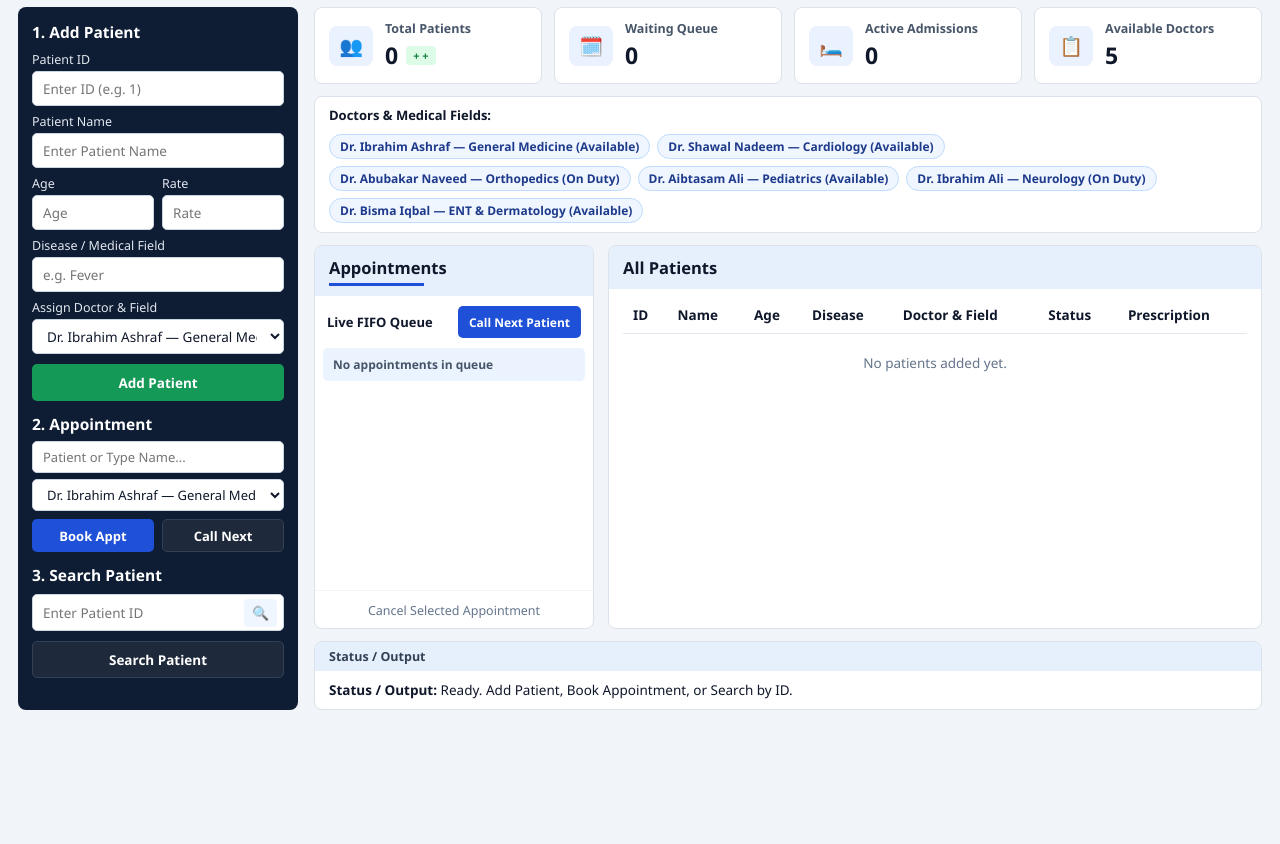
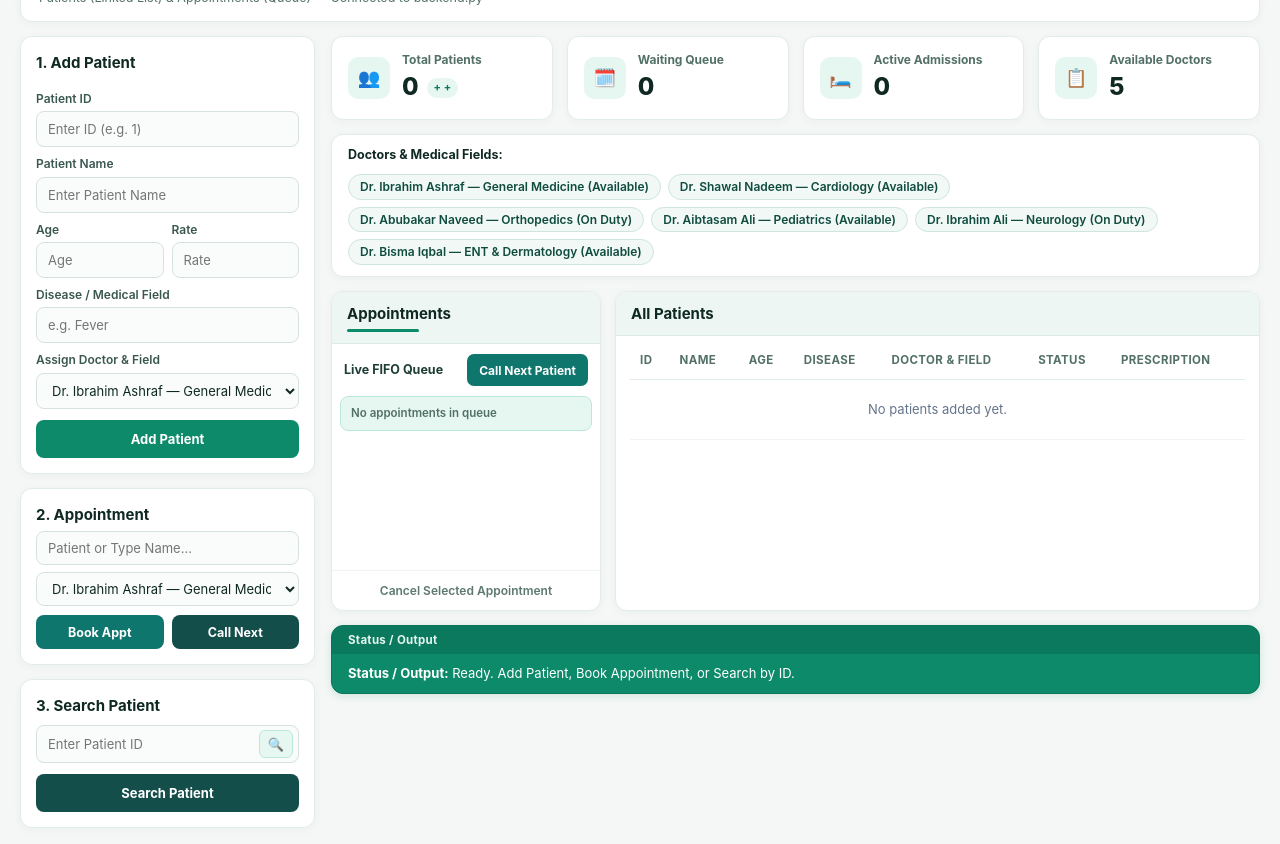
Before and after one commit to ibrahimjatt1313-prog/Hospital-Management-System, a plain HTML site: page index.html in a window 1280 px wide. Shown: the part 76-920 px from the top of the page. Before the commit the page ends 800 px from the top, so only its background shows below. Drawn offline with Linux system fonts and the light colour scheme.

Commit message:
Upgrade UI styling to clean medical theme

```diff
--- a/style.css
+++ b/style.css
@@ -2,242 +2,327 @@
   box-sizing: border-box;
   margin: 0;
   padding: 0;
-  font-family: "Segoe UI", Tahoma, Geneva, Verdana, sans-serif;
+  font-family: "Inter", "Segoe UI", Tahoma, Geneva, Verdana, sans-serif;
 }
+
 body {
-  background-color: #f1f5f9;
-  color: #0f172a;
+  background-color: #f4f7f6;
+  color: #0f2922;
   font-size: 14px;
+  line-height: 1.45;
 }
+
 .app-wrapper {
-  max-width: 1520px;
+  max-width: 1540px;
   min-height: 100vh;
   margin: 0 auto;
-  padding: 14px 18px;
+  padding: 16px 20px;
   display: flex;
   flex-direction: column;
-  gap: 12px;
+  gap: 14px;
 }
+
+/* Top Header Card */
 .top-bar {
+  background: #ffffff;
+  border: 1px solid #e2ece9;
+  border-radius: 12px;
+  padding: 14px 18px;
   display: flex;
   justify-content: space-between;
   align-items: center;
   gap: 16px;
+  box-shadow: 0 2px 8px rgba(15, 41, 34, 0.04);
 }
+
 .top-bar h1 {
-  font-size: 27px;
+  font-size: 22px;
   font-weight: 800;
-  color: #0b1324;
+  color: #0f2922;
+  letter-spacing: -0.2px;
 }
+
 .subtext {
-  font-size: 13px;
-  color: #475569;
+  font-size: 12.5px;
+  color: #527067;
   margin-top: 2px;
 }
+
 .header-meta {
   display: flex;
   align-items: center;
   gap: 12px;
 }
+
 .badge-online {
-  background: #dcfce7;
-  color: #15803d;
-  font-size: 12.5px;
+  background: #e6f7f1;
+  color: #0d7a5f;
+  border: 1px solid #b7e8d8;
+  font-size: 12px;
   font-weight: 700;
   padding: 5px 12px;
   border-radius: 999px;
+  white-space: nowrap;
 }
+
 .clock-text {
-  font-size: 12.5px;
-  color: #334155;
+  font-size: 12px;
+  color: #4b655e;
   text-align: right;
-  line-height: 1.3;
+  line-height: 1.35;
 }
+
+/* Main Workspace */
 .workspace-grid {
   display: grid;
-  grid-template-columns: 280px 1fr;
+  grid-template-columns: 295px 1fr;
   gap: 16px;
-  flex: 1;
+  align-items: start;
 }
+
 .left-sidebar {
-  background: #0e1c34;
-  color: #ffffff;
-  border-radius: 8px;
-  padding: 14px;
   display: flex;
   flex-direction: column;
-  gap: 12px;
+  gap: 14px;
 }
+
+.panel-box {
+  background: #ffffff;
+  color: #0f2922;
+  border: 1px solid #e2ece9;
+  border-radius: 12px;
+  padding: 15px;
+  box-shadow: 0 2px 8px rgba(15, 41, 34, 0.04);
+  display: flex;
+  flex-direction: column;
+}
+
 .panel-box h2 {
-  font-size: 15.5px;
+  font-size: 15px;
   font-weight: 700;
   margin-bottom: 8px;
-  color: #ffffff;
+  color: #0f2922;
 }
+
 .panel-box label {
   display: block;
-  font-size: 12.5px;
-  color: #e2e8f0;
-  margin-top: 7px;
-  margin-bottom: 3px;
+  font-size: 12px;
+  font-weight: 600;
+  color: #3a574f;
+  margin-top: 8px;
+  margin-bottom: 4px;
 }
+
 .panel-box input,
 .panel-box select {
   width: 100%;
-  height: 35px;
-  border: 1px solid #cbd5e1;
-  border-radius: 5px;
-  padding: 0 10px;
-  font-size: 13.5px;
-  color: #0f172a;
+  height: 36px;
+  border: 1px solid #d5e2de;
+  border-radius: 8px;
+  padding: 0 11px;
+  font-size: 13px;
+  color: #0f2922;
+  background: #fafcfb;
+  outline: none;
+  transition: border-color 0.15s ease, box-shadow 0.15s ease, background 0.15s ease;
+}
+
+.panel-box input:focus,
+.panel-box select:focus {
   background: #ffffff;
-  outline: none;
+  border-color: #0d8a6a;
+  box-shadow: 0 0 0 3px rgba(13, 138, 106, 0.12);
 }
+
 .appt-compact h2 {
   margin-bottom: 6px;
 }
+
 .appt-compact input,
 .appt-compact select {
-  height: 32px;
+  height: 34px;
   font-size: 13px;
 }
+
 .mt-6 {
-  margin-top: 6px;
+  margin-top: 7px;
 }
+
 .btn-row-compact {
-  margin-top: 8px;
+  margin-top: 9px;
 }
+
 .btn-row-compact .action-btn {
-  height: 33px;
+  height: 34px;
   margin-top: 0;
-  font-size: 13px;
+  font-size: 12.5px;
 }
+
 .row-2 {
   display: grid;
   grid-template-columns: 1fr 1fr;
   gap: 8px;
 }
+
 .action-btn {
   width: 100%;
-  height: 37px;
+  height: 38px;
   border: none;
-  border-radius: 5px;
+  border-radius: 8px;
   color: #ffffff;
-  font-size: 13.5px;
+  font-size: 13px;
   font-weight: 700;
   cursor: pointer;
-  margin-top: 10px;
+  margin-top: 11px;
+  transition: transform 0.12s ease, filter 0.15s ease;
 }
+
 .action-btn:hover {
-  filter: brightness(1.08);
+  filter: brightness(1.05);
 }
+
+.action-btn:active {
+  transform: scale(0.99);
+}
+
 .btn-success {
-  background: #159957;
+  background: #0d8a6a;
 }
+
 .btn-primary {
-  background: #1e50d8;
+  background: #0f766e;
 }
+
 .btn-dark {
-  background: #1e293b;
-  border: 1px solid #334155;
+  background: #134e4a;
 }
+
 .btn-compact {
   width: auto;
   height: 32px;
-  padding: 0 11px;
+  padding: 0 12px;
   margin-top: 0;
   font-size: 12px;
+  border-radius: 7px;
 }
+
 .search-row {
   display: flex;
   align-items: center;
+  background: #fafcfb;
+  border-radius: 8px;
+  border: 1px solid #d5e2de;
+  padding-right: 5px;
+  overflow: hidden;
+}
+
+.search-row:focus-within {
   background: #ffffff;
-  border-radius: 5px;
-  border: 1px solid #cbd5e1;
-  padding-right: 6px;
+  border-color: #0d8a6a;
+  box-shadow: 0 0 0 3px rgba(13, 138, 106, 0.12);
 }
+
 .search-row input {
   border: none !important;
+  box-shadow: none !important;
   background: transparent;
 }
+
 .search-icon-btn {
-  background: #eff6ff;
-  border: none;
-  border-radius: 4px;
+  background: #e6f7f1;
+  color: #0d7a5f;
+  border: 1px solid #bce8d9;
+  border-radius: 6px;
   padding: 5px 8px;
   cursor: pointer;
-  font-size: 13.5px;
+  font-size: 13px;
 }
+
+/* Right Content Area */
 .right-main {
   display: flex;
   flex-direction: column;
-  gap: 12px;
+  gap: 14px;
   min-width: 0;
 }
+
 .stats-grid {
   display: grid;
   grid-template-columns: repeat(4, 1fr);
-  gap: 12px;
+  gap: 14px;
 }
+
 .stat-card {
   background: #ffffff;
-  border: 1px solid #dce2ea;
-  border-radius: 8px;
-  padding: 12px 14px;
+  border: 1px solid #e2ece9;
+  border-radius: 12px;
+  padding: 14px 16px;
   display: flex;
   align-items: center;
   gap: 12px;
+  box-shadow: 0 2px 8px rgba(15, 41, 34, 0.04);
 }
+
 .stat-icon {
-  width: 44px;
-  height: 40px;
-  border-radius: 8px;
-  background: #eaf1ff;
-  color: #1e50d8;
+  width: 42px;
+  height: 42px;
+  border-radius: 10px;
+  background: #e6f7f1;
+  color: #0d8a6a;
   display: flex;
   align-items: center;
   justify-content: center;
-  font-size: 19px;
+  font-size: 18px;
+  flex-shrink: 0;
 }
+
 .stat-label {
-  font-size: 12.5px;
+  font-size: 12px;
   font-weight: 700;
-  color: #475569;
+  color: #527067;
 }
+
 .stat-value-wrap {
   display: flex;
   align-items: center;
   gap: 8px;
   margin-top: 2px;
 }
+
 .stat-value {
-  font-size: 23px;
+  font-size: 24px;
   font-weight: 800;
-  color: #0f172a;
+  color: #0f2922;
 }
+
 .stat-tag {
-  background: #dcfce7;
-  color: #15803d;
+  background: #e6f7f1;
+  color: #0d7a5f;
   font-size: 11px;
   font-weight: 700;
   padding: 2px 7px;
-  border-radius: 4px;
+  border-radius: 999px;
 }
+
+/* Doctors Bar */
 .doctors-panel {
   background: #ffffff;
-  border: 1px solid #dce2ea;
-  border-radius: 8px;
-  padding: 9px 14px;
+  border: 1px solid #e2ece9;
+  border-radius: 12px;
+  padding: 11px 16px;
   display: flex;
   align-items: center;
   gap: 10px;
   flex-wrap: wrap;
+  box-shadow: 0 2px 8px rgba(15, 41, 34, 0.04);
 }
+
 .doctors-heading {
-  font-size: 13px;
+  font-size: 12.5px;
   font-weight: 700;
-  color: #0f172a;
+  color: #0f2922;
 }
+
 .doctors-list {
   display: flex;
   flex-wrap: wrap;
@@ -245,166 +330,215 @@ body {
 }
 
 .doc-badge {
-  background: #eff6ff;
-  color: #1e3a8a;
-  border: 1px solid #bfdbfe;
+  background: #f1f8f6;
+  color: #0f4c3d;
+  border: 1px solid #cde5de;
   border-radius: 999px;
-  padding: 3px 10px;
+  padding: 3px 11px;
   font-size: 12px;
   font-weight: 600;
 }
-/* Appointments small + All Patients extended */
+
+/* Appointments Compact + All Patients Wide */
 .content-split {
   display: grid;
-  grid-template-columns: 280px 1fr;
+  grid-template-columns: 270px 1fr;
   gap: 14px;
-  flex: 1;
-  min-height: 310px;
+  min-height: 320px;
 }
+
 .card-panel {
   background: #ffffff;
-  border: 1px solid #dce2ea;
-  border-radius: 8px;
+  border: 1px solid #e2ece9;
+  border-radius: 12px;
   display: flex;
   flex-direction: column;
   overflow: hidden;
   min-width: 0;
+  box-shadow: 0 2px 8px rgba(15, 41, 34, 0.04);
 }
+
 .card-header-blue {
-  background: #e6effc;
-  padding: 10px 14px;
+  background: #eef6f3;
+  border-bottom: 1px solid #dcebe6;
+  padding: 11px 15px;
 }
+
 .card-header-blue h2 {
-  font-size: 16.5px;
+  font-size: 15px;
   font-weight: 700;
-  color: #0f172a;
+  color: #0f2922;
 }
+
 .header-line {
-  width: 95px;
+  width: 72px;
   height: 3px;
-  background: #1e50d8;
-  margin-top: 4px;
+  background: #0d8a6a;
+  border-radius: 999px;
+  margin-top: 5px;
 }
+
 .queue-top-actions {
   display: flex;
   justify-content: space-between;
   align-items: center;
   gap: 8px;
   padding: 10px 12px;
-  font-size: 13px;
+  font-size: 12.5px;
   font-weight: 700;
+  color: #1e3d35;
 }
+
 .queue-container {
   flex: 1;
   overflow-y: auto;
   padding: 0 8px;
 }
+
 .queue-item {
   display: flex;
   justify-content: space-between;
   align-items: center;
   padding: 8px 10px;
   font-size: 13px;
-  border-radius: 5px;
+  border-radius: 8px;
   cursor: pointer;
-  margin-bottom: 4px;
+  margin-bottom: 5px;
+  border: 1px solid transparent;
 }
+
 .queue-item:first-child {
-  background: #ebf3ff;
+  background: #e6f7f1;
+  border-color: #bce8d9;
   font-weight: 700;
+  color: #0d7a5f;
 }
+
 .queue-item.active-item {
-  background: #dbeafe;
-  outline: 1.5px solid #1e50d8;
+  background: #d3f1e6;
+  border-color: #0d8a6a;
 }
+
 .queue-meta {
-  color: #475569;
-  font-size: 12px;
+  color: #527067;
+  font-size: 11.5px;
+  font-weight: 600;
 }
+
 .queue-bottom-action {
   padding: 9px 12px;
   text-align: center;
-  border-top: 1px solid #f1f5f9;
+  border-top: 1px solid #edf4f2;
 }
+
 .cancel-link {
   background: none;
   border: none;
-  color: #64748b;
-  font-size: 12.5px;
+  color: #5c7870;
+  font-size: 12px;
+  font-weight: 600;
   cursor: pointer;
 }
+
 .cancel-link:hover {
-  color: #0f172a;
+  color: #0d7a5f;
   text-decoration: underline;
 }
+
+/* Patients Table */
 .table-wrapper {
   flex: 1;
   overflow: auto;
-  padding: 8px 14px;
+  padding: 6px 14px 12px;
 }
+
 .data-table {
   width: 100%;
   border-collapse: collapse;
-  font-size: 13.5px;
+  font-size: 13px;
 }
+
 .data-table th {
   text-align: left;
-  padding: 9px 10px;
+  padding: 10px 10px;
+  font-size: 11.5px;
+  text-transform: uppercase;
+  letter-spacing: 0.4px;
   font-weight: 700;
-  color: #0f172a;
-  border-bottom: 1.5px solid #e2e8f0;
+  color: #527067;
+  border-bottom: 1.5px solid #e2ece9;
   white-space: nowrap;
 }
+
 .data-table td {
-  padding: 9px 10px;
-  color: #1e293b;
+  padding: 10px 10px;
+  color: #0f2922;
+  border-bottom: 1px solid #f0f5f3;
   white-space: nowrap;
   cursor: pointer;
 }
+
+.data-table tbody tr:hover {
+  background: #f5faf8;
+}
+
 .data-table tbody tr:nth-child(even) {
-  background: #eef4fc;
+  background: #fafcfb;
 }
+
 .data-table tbody tr.found-row {
-  background: #fef08a !important;
+  background: #fef9c3 !important;
   font-weight: 700;
 }
+
 .pill-status {
   display: inline-block;
   padding: 3px 10px;
   border-radius: 999px;
-  font-size: 12px;
+  font-size: 11.5px;
   font-weight: 700;
 }
+
 .pill-waiting {
   background: #fef3c7;
   color: #92400e;
 }
+
 .pill-completed {
-  background: #dcfce7;
-  color: #166534;
+  background: #e6f7f1;
+  color: #0d7a5f;
 }
+
 .pill-progress {
-  background: #dbeafe;
-  color: #1e40af;
+  background: #e0f2fe;
+  color: #0369a1;
 }
+
+/* Status / Output Banner */
 .output-panel {
-  background: #ffffff;
-  border: 1px solid #dce2ea;
-  border-radius: 8px;
+  background: #0d8a6a;
+  color: #ffffff;
+  border: 1px solid #0b7559;
+  border-radius: 12px;
   overflow: hidden;
+  box-shadow: 0 2px 8px rgba(13, 138, 106, 0.16);
 }
+
 .output-header {
-  background: #e6effc;
-  padding: 6px 14px;
-  font-size: 12.5px;
+  background: rgba(0, 0, 0, 0.12);
+  padding: 6px 16px;
+  font-size: 11.5px;
   font-weight: 700;
-  color: #334155;
+  letter-spacing: 0.3px;
+  color: #e6f7f1;
 }
+
 .output-body {
-  padding: 10px 14px;
-  font-size: 13.5px;
-  color: #0f172a;
+  padding: 10px 16px;
+  font-size: 13px;
+  color: #ffffff;
 }
+
 @media (max-width: 1120px) {
   .workspace-grid,
   .content-split,
```
